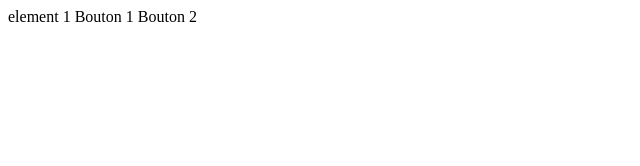
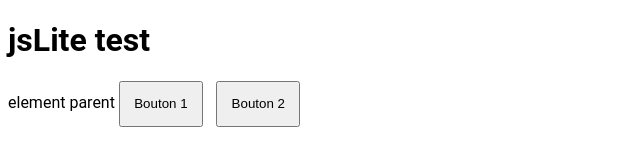
Before and after one commit to w-jerome/light.js, a plain HTML site: page src/index.html in a window 1280 px wide. Shown: the top 166 px of the page, without its empty margins (0-640 px from the left). Drawn offline with Linux system fonts and the light colour scheme.

Commit message:
Met à jour la structure du repos et de la page de test

```diff
--- a/src/index.html
+++ b/src/index.html
@@ -2,19 +2,38 @@
 <html>
     <head>
         <script src="jslite.js"></script>
-        <script src="jslite-ajax.js"></script>
+        <script src="plugins/jslite-ajax.js"></script>
+		<style>
+			*, *:before, *:after {
+				box-sizing: border-box;
+			}
+
+			html, body {
+				font-family: 'open-sans', 'roboto', 'arial', sans-serif;
+			}
+
+			button {
+				padding: 1em;
+			}
+
+			button:not(:last-child) {
+				margin-right: 1em;
+			}
+
+		</style>
     </head>
     <body>
-        <div class="parent-master" style="height:2000px;">
+		<h1>jsLite test</h1>
+        <div class="parent-master">
             <div class="parent">
-                element 1
-                <span class="button">Bouton 1</span>
-                <span class="button">Bouton 2</span>
+                element parent
+                <button type="button" class="button">Bouton 1</span>
+                <button type="button" class="button">Bouton 2</span>
             </div>
         </div>
 
         <script>
-			$('.button').addClass('GG');
+			$('button').addClass('GG');
         </script>
     </body>
 </html>
--- a/src/jslite.js
+++ b/src/jslite.js
@@ -12,21 +12,20 @@
 	};
 
 	var jsLite = function (params) {
-		var selector,
-			i = 0;
+		var selector;
 
 		if ( typeof params == 'undefined' ) {
 			selector = [];
 		} else if ( typeof params == 'object' ) {
 			selector = [params];
-		} else {
+		} else if ( typeof params == 'string' ) {
 			selector = document.querySelectorAll(params);
 		}
 
 		this.length = selector.length;
 		this.version = '2.0';
 
-		for (; i < this.length; i++) {
+		for (var i = 0; i < this.length; i++) {
 			this[i] = selector[i];
 		}
 
@@ -314,5 +313,6 @@
 
 	if(!window.$) {
 		window.$ = $;
+//		window.jsLite = jsLite;
 	}
 })();
```
Also changed, not shown: src/plugins/jslite-ajax.js (renamed from src/jslite-ajax.js).
